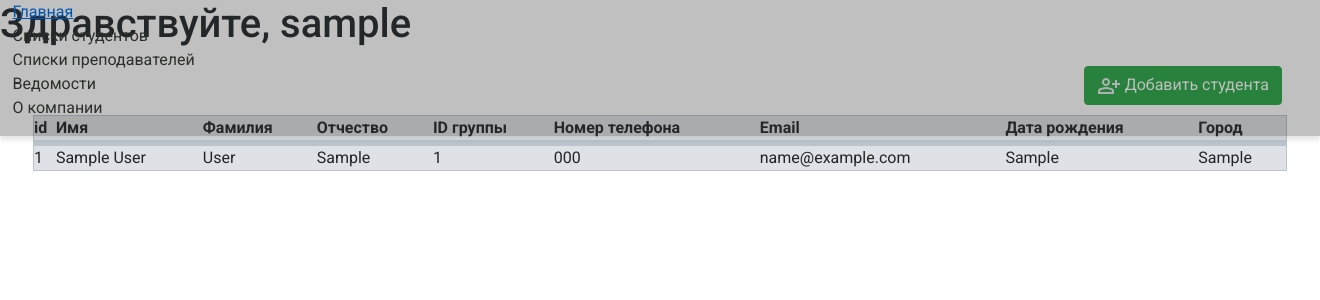
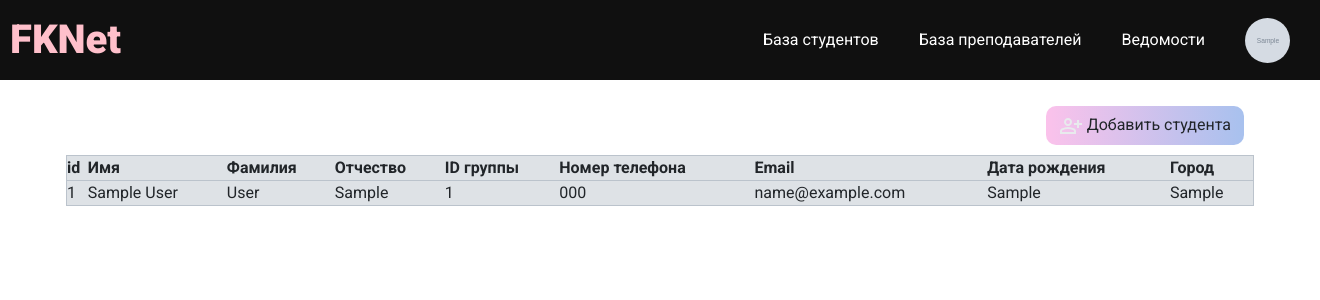
Before and after one commit to danielsteblev/faculty-service, a Flask app: page /students in a window 1320 px wide. Shown: the top 300 px of the page. Run offline with Flask 3, Linux system fonts and the light colour scheme; a user stored in the database is signed in; tables that the repository leaves empty hold one stand-in row (values such as "Sample post"); grey boxes marked "Sample" are stand-in pictures; some libraries are stand-ins or nearby versions.

Commit message:
new design

```diff
--- a/app/routes.py
+++ b/app/routes.py
@@ -1,6 +1,10 @@
+import os
+from random import randint
 
-from flask_login import login_user, login_required
+from PIL import ImageFont, Image, ImageDraw
+from flask_login import login_user, login_required, current_user
 from flask_security import logout_user
+from sqlalchemy.sql.functions import random
 from werkzeug.security import check_password_hash, generate_password_hash
 from werkzeug.utils import redirect
 
@@ -22,8 +26,6 @@ def main():
 @login_required
 def get_students():
     students = Student.query.order_by(Student.stud_id.asc()).all()
-    # не знаю правильно ли так делать
-    # закачиваю группы что выбирать только из тех которые есть
     groups = Group.query.order_by(Group.group_id.asc()).all()
     return render_template('students.html', rows=students, groups=groups)
 
@@ -281,7 +283,6 @@ def login_page():
     password = request.form.get('password')
     if login and password:
         user = User.query.filter_by(login=login).first()
-        print(user)
         if user and check_password_hash(user.password, password):
             login_user(user)
             next_page = request.args.get('next')
@@ -305,7 +306,9 @@ def register():
             flash("Пароли не совпадают!", 'error')
         else:
             hash_psw = generate_password_hash(password)
-            new_user = User(login=login, password=hash_psw)
+            local_user = Student.query.filter_by(email=login).first()  # получаю себя по своему же login`У\
+            avatar = generate_avatar(local_user.name, local_user.surname)
+            new_user = User(login=login, password=hash_psw, avatar=avatar)
             db.session.add(new_user)
             db.session.commit()
 
@@ -328,10 +331,47 @@ def redirect_to_signin(response):
     return response
 
 
-@app.route('/profile/<string:email>')
-def user_info(email):
-    user = Student.query.filter_by(email=email).first()
-    print(user)
+@app.route('/user')
+def user_info():
+    user = Student.query.filter_by(email=current_user.login).first() # получаю себя по своему же login`У
+    return render_template('profile.html', user=user)
+
+
+def generate_avatar(first_name, last_name):
+    # Размер аватарки
+    size = 256
+
+    # Цвет фона
+    background_color = (randint(0, 220), randint(0, 220), randint(0, 220))
+
+    # Цвет текста
+    text_color = (0, 0, 0)
+
+    # Шрифт
+    font_size = int(size * 0.35)
+    font_path = os.path.join(os.path.dirname(__file__), 'fonts', 'arial.ttf')
+    font = ImageFont.truetype(font_path, font_size)
+
+    # Создаем изображение
+    image = Image.new('RGB', (size, size), color=background_color)
+    draw = ImageDraw.Draw(image)
+
+    # Определяем первую букву имени и фамилии
+    initials = first_name[0].upper() + last_name[0].upper()
+
+    # Размещаем текст по центру
+    w, h = draw.textbbox((0, 0), initials, font=font)[2:]
+    x = (size - w) / 2
+    y = (size - h) / 2
+
+    # Рисуем текст
+    draw.text((x, y), initials, fill=text_color, font=font)
+
+    # Сохраняем изображение
+    filename = f'{first_name}_{last_name}.png'.lower()
+    image.save(os.path.join('static', filename))
+
+    return filename
 
 
 if __name__ == "__main__":
--- a/app/static/style.css
+++ b/app/static/style.css
@@ -3,31 +3,9 @@
     padding: 0;
     font-family: "Roboto", sans-serif;
     font-style:normal;
+    text-decoration: none;
+    list-style: none;
 }
-
-
-.add{
-    padding-right: 15%;
-    text-align: right;
-}
-
-.btn-add{
-  background-color: #007bff;
-  border: 1px;
-  border-radius: 3px;
-  color: white;
-  padding: 10px 20px;
-  text-align: center;
-  font-size: 13px;
-  margin: 4px 2px;
-  opacity: 0.6;
-  transition: 0.3s;
-  display: inline-block;
-  text-decoration: none;
-  cursor: pointer;
-}
-
-.btn-add:hover {opacity: 1}}
 
 .form-control {
     font-size: 1rem;
@@ -35,7 +13,6 @@
     line-height: 1.5;
     color:#495057;
     background-color: #fff;
-
 }
 
 tr{
@@ -49,12 +26,6 @@ tr:nth-child(odd){
 
 tr:hover {
     background: #bbc3cc;
-}
-
-table{
-    width: 95%;
-    margin: auto;
-    border-collapse: collapse;
 }
 
 form-control{
@@ -136,36 +107,137 @@ footer{
     font-weight: 200;
 }
 
-.new-header{
-    position: fixed;
-    top: 0;
-    z-index: 101;
-    width: 100%;
-    background-color: rgba(44, 47, 43, .3);
-    box-shadow: 0px 4px 4px rgba(0, 0, 0, .1);
+.table_wrapper {
+    width: 90%;
+    display: block;
 }
 
 
-.new-header-wrapper {
-    text-align: inline-block;
-    display: flex;
-    justify-content: space-between;
-    align-items: center;
+
+
+
+
+
+.header {
+    width: 100%;
+    height: 80px;
+    display: block;
+    background-color: #101010
+}
+
+.inner_header {
+    width: 1300px;
+    height: 100%;
+    display: block;
+    margin: 0 auto;
+}
+
+.logo_container {
+    height: 100%;
+    display: table;
+    float: left;
+}
+
+.logo_container h1 {
+    color: pink;
+    height: 100%;
+    display: table-cell;
+    vertical-align: middle;
+    font-family: 'Montserrat'
+    font-size: 32px;
+    font-weight: 800
+}
+
+.logo_container h1:hover {
+    color: #FF548E;
+}
+
+.navigation {
+    float: right;
+    height: 100%;
+}
+
+.navigation a {
+    text-decoration: none;
+    height: 100%;
+    display: table;
+    float: left;
+    padding: 0px 20px;
+}
+
+.navigation a li {
+    display: table-cell;
+    vertical-align: middle;
+    height: 100%;
+    color: white;
+}
+
+.navigation a li:hover {
+    color: pink;
 }
 
 
-.nav-item {
-    color: #2c2f2b;
-    font-size: 16px;
-    line-height: 1.2;
-    padding: 24px 12.5px;
-    transition: color .3s;
+.avatar_link {
+    margin-left: auto;
 }
 
-a {
-    text-decoration: none;
+.avatar {
+    height: 45px;
+    width: 45px;
+    border-radius: 50%;
+    object-fit: cover;
 }
 
-.menu__list-item {
-    margin-right: 20px;
+.tooltip-container {
+    position: relative;
+    display: inline-block;
 }
+
+.tooltip-text {
+    visibility: hidden;
+    background-color: black;
+    color: white;
+    text-align: center;
+    padding: 5px 10px;
+    border-radius: 6px;
+    position: absolute;
+    z-index: 1;
+    top: 100%;
+    left: 50%;
+    transform: translateX(-50%);
+    opacity: 0;
+    transition: opacity 0.3s;
+}
+
+.tooltip-container:hover .tooltip-text {
+    visibility: visible;
+    opacity: 1;
+}
+
+.table_wrapper {
+    overflow: hidden;
+    margin: auto;
+}
+
+table{
+    width: 100%;
+}
+
+
+.add__btn {
+    flex: 1 1 auto;
+    margin: 10px;
+    text-align: center;
+    transition: 0.5s;
+    background-size: 200% auto;
+    color: white;
+ /* text-shadow: 0px 0px 10px rgba(0,0,0,0.2);*/
+    border-radius: 10px;
+    background-image: linear-gradient(to right, #fbc2eb 0%, #a6c1ee 51%, #fbc2eb 100%);
+
+    float: right;
+}
+
+.add__btn:hover {
+  background-position: right center; /* change the direction of the change here */
+}
--- a/app/templates/personal.html
+++ /dev/null
@@ -1,5 +0,0 @@
-<h3>My Details</h3><br>
-<b>My email</b>: {{current_user.email}}
-| <b>Role</b>: {% for role in current_user.roles%}
-                    {{role.name}}
-       {% endfor %} <br><br>
--- a/app/templates/students.html
+++ b/app/templates/students.html
@@ -14,46 +14,50 @@
           rel="stylesheet">
 </head>
 <body>
-<header class="new-header">
-    <div class="new-header-wrapper">
-        <ul>
-            <li class="menu__list-item">
-                <a class="nav-item" href="/">Главная</a>
+
+<div class="header">
+    <div class="inner_header">
+        <div class="logo_container">
+            <h1>FKNet</h1>
+        </div>
+
+        <ul class="navigation">
+            <a href="/students">
+                <li>База студентов</li>
+            </a>
+            <a href="/lecturers">
+                <li>База преподавателей</li>
+            </a>
+            <a href="/statements">
+                <li>Ведомости</li>
+            </a>
+            <a href="/user">
+                <li class="avatar_link">
+                    <div class="tooltip-container">
+                        <img src="{{ url_for('static', filename=current_user.avatar) }}" class="avatar">
+                        <span class="tooltip-text">Профиль</span>
+                    </div>
                 </li>
-            <li class="menu__list-item">
-                <a class="nav-item" href="/students">Списки студентов</a>
-            </li>
-            <li class="menu__list-item">
-                <a class="nav-item" href="/lecturers">Списки преподавателей</a>
-            </li>
-            <li class="menu__list-item">
-                <a class="nav-item" href="/statements">Ведомости</a>
-            </li>
-            <li class="menu__list-item">
-                <a class="nav-item" href="#">О компании</a>
-            </li>
+            </a>
         </ul>
     </div>
 </div>
-</header>
 
+<div class="table_wrapper">
 
-<h1>Здравствуйте, {{current_user.login}}</h1>
-
-<div id="addStudentButton">
-    <button type="submit" class="btn btn-success" style="float: right; margin: 10px; margin-right: 38px;">
+    <div class="add__btn" id="addStudentButton">
+        <a class="btn">
             <svg xmlns="http://www.w3.org/2000/svg" height="24px" viewBox="0 -960 960 960" width="24px" fill="#e8eaed">
                 <path d="M720-400v-120H600v-80h120v-120h80v120h120v80H800v120h-80Zm-360-80q-66 0-113-47t-47-113q0-66 47-113t113-47q66 0 113 47t47 113q0 66-47 113t-113 47ZM40-160v-112q0-34 17.5-62.5T104-378q62-31 126-46.5T360-440q66 0 130 15.5T616-378q29 15 46.5 43.5T680-272v112H40Zm80-80h480v-32q0-11-5.5-20T580-306q-54-27-109-40.5T360-360q-56 0-111 13.5T140-306q-9 5-14.5 14t-5.5 20v32Zm240-320q33 0 56.5-23.5T440-640q0-33-23.5-56.5T360-720q-33 0-56.5 23.5T280-640q0 33 23.5 56.5T360-560Zm0-80Zm0 400Z"/>
             </svg>
-        Добавить
-        студента
-    </button>
+            Добавить студента
+        </a>
     </div>
 
-<div class="stud-table">
+    <div>
         <table>
             <thead>
-        <tr style="border-bottom: 6px solid #bbc3cc;">
+            <tr>
                 <th>id</th>
                 <th>Имя</th>
                 <th>Фамилия</th>
@@ -91,6 +95,7 @@
             {% endfor %}
             </tbody>
         </table>
+    </div>
 </div>
 
 
```
Also changed, not shown: app/models.py (+16 -0 lines), app/templates/lecturers.html (+34 -13 lines), app/templates/profile.html (added, +57 -0 lines), app/templates/statements.html (+35 -13 lines), app/static/logo.png (added). Lines whose indentation alone changed are shown as unchanged.
